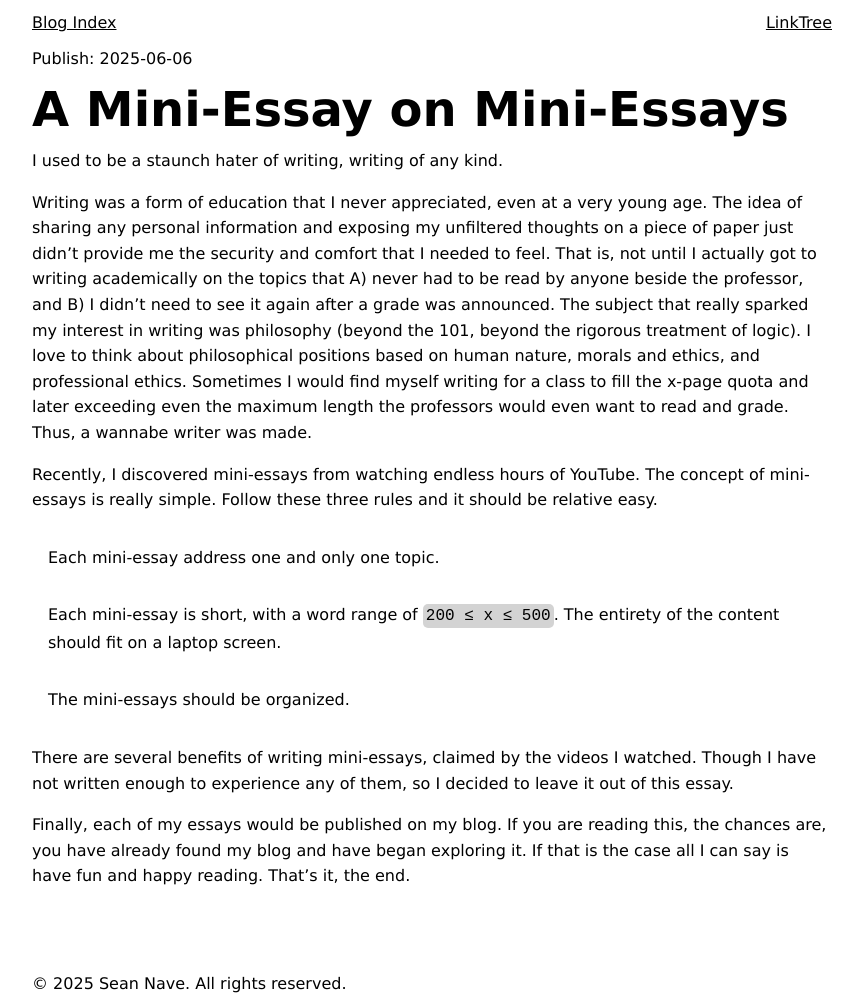
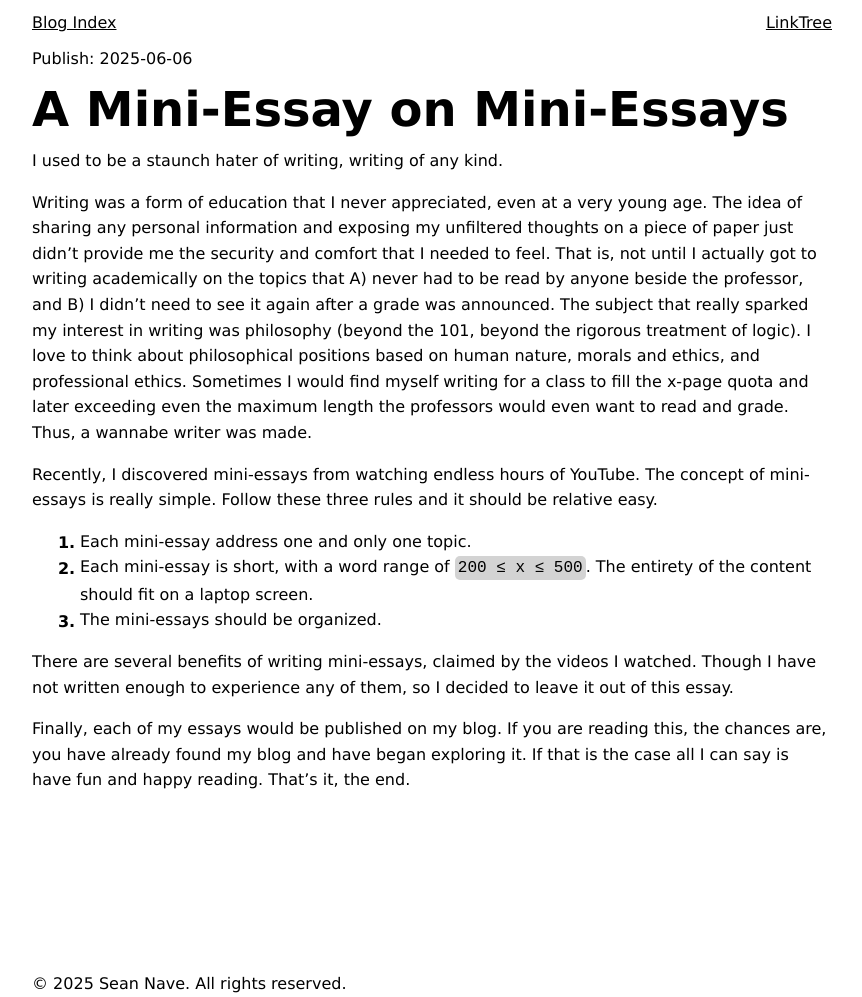
Before and after one commit to seannave211/Blog, a Jekyll site: the page built from _posts/2025-06-06-Mini-Essay.md, in a window 1280 px wide. Shown: the whole page, without its empty margins (208-1070 px from the left). Built offline with Jekyll 4.4.1, drawn with Linux system fonts in a browser that asks for light colours.

Commit message:
feat: add style for list

```diff
--- a/assets/css/post.css
+++ b/assets/css/post.css
@@ -4,12 +4,41 @@ main > ul {
     margin-bottom: 1rem;
 }
 
-ol > li {
-    list-style: decimal;
-    padding: 1rem;
+ul li {
+    position: relative;
+    list-style: none;
+    padding-left: 1.2em; /* space for bullet */
+    text-indent: 0; /* prevent text shifting */
 }
 
-ul > li {
-    list-style: disc;
-    padding: 1rem;
+ul li::before {
+    content: "•"; /* custom bullet */
+    position: absolute;
+    left: 0;
+    top: 0.2em; /* vertically align bullet */
+    font-size: 1em;
+    line-height: 1;
 }
+
+ol {
+    counter-reset: list-counter; /* reset counter */
+    padding-left: 1.5em; /* space for numbers */
+}
+
+ol li {
+    position: relative;
+    list-style: none; /* remove default numbers */
+    padding-left: 1.5em; /* space for number */
+    counter-increment: list-counter;
+}
+
+ol li::before {
+    content: counter(list-counter) ".";
+    position: absolute;
+    left: 0;
+    top: 0.1em;
+    font-weight: bold;
+    width: 1.2em; /* optional: fixes spacing alignment */
+    text-align: right;
+    display: inline-block;
+}
```
